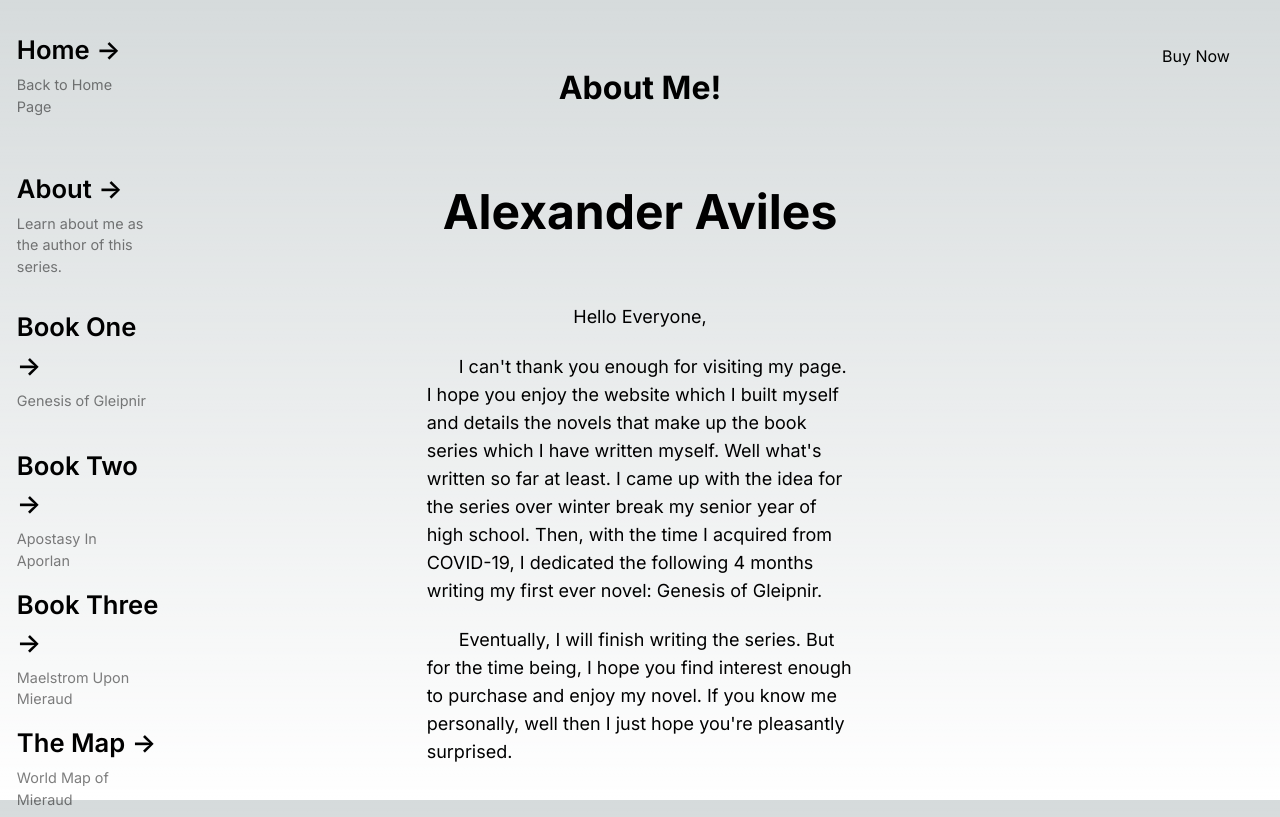
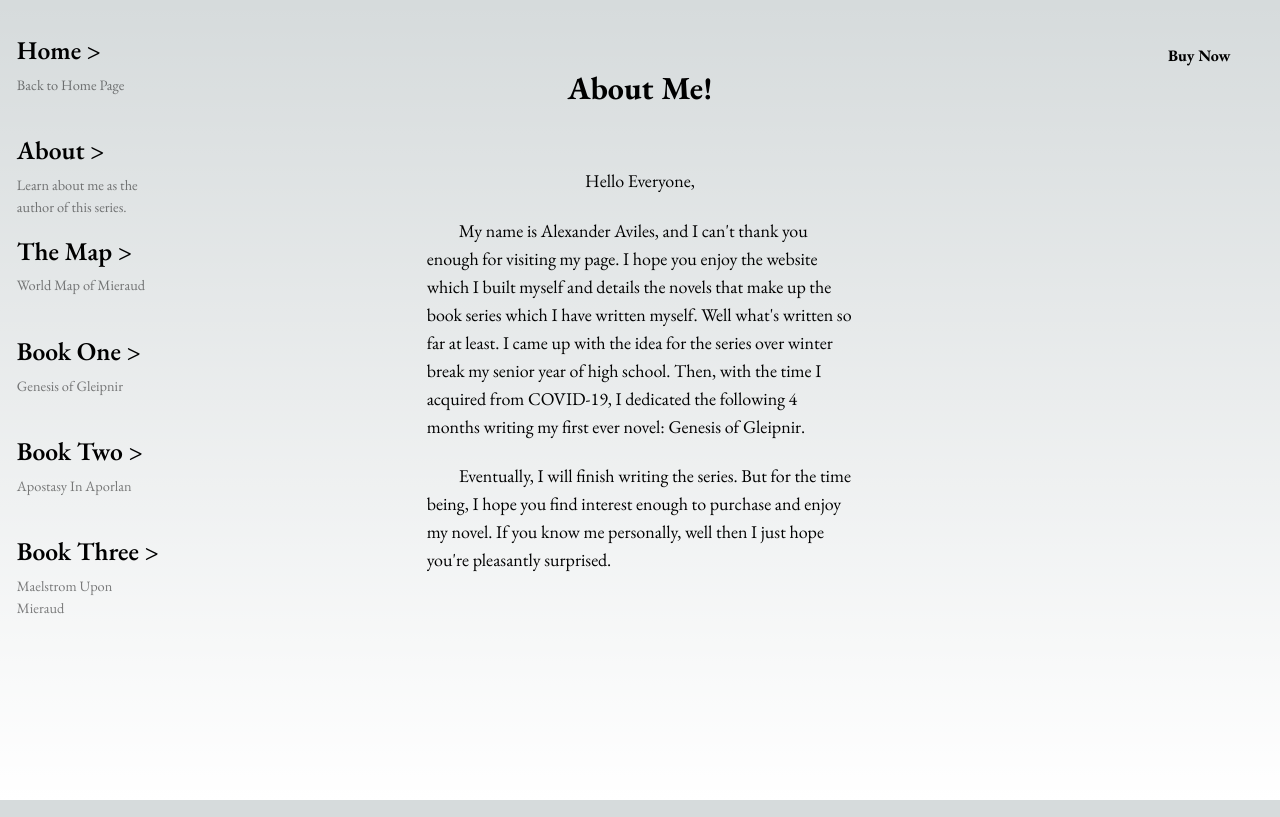
Before and after one commit to alex-aviles/MyBookSeriesWebsite, a Next.js app: page /about in a window 1280 px wide. Built offline with nearby package versions, Linux system fonts and the light colour scheme.

Commit message:
fonts and colors 1

```diff
--- a/src/app/about/page.tsx
+++ b/src/app/about/page.tsx
@@ -14,14 +14,14 @@ export default function aboutPage() {
         <p className="text-[200%] font-bold text-center mt-[15%]">
           About Me!
         </p>
-        <p className="text-[300%] font-bold text-center mt-[15%]">
+        {/*<p className="text-[300%] font-bold text-center mt-[15%]">
           Alexander Aviles
-        </p>
+  </p>*/}
         <p className="text-lg max-w-prose text-center mt-[13%]">
           Hello Everyone,
         </p>
         <p className="text-lg max-w-prose text-left indent-8 mt-[5%]">
-          I can&apos;t thank you enough for visiting my page. I hope you enjoy the
+          My name is Alexander Aviles, and I can&apos;t thank you enough for visiting my page. I hope you enjoy the
           website which I built myself and details the novels that make up the book series
           which I have written myself. Well what&apos;s written so far at least. I came up with
           the idea for the series over winter break my senior year of high school. Then, with the time
--- a/src/app/layout.tsx
+++ b/src/app/layout.tsx
@@ -1,9 +1,9 @@
 import type { Metadata } from 'next'
-import { Inter } from 'next/font/google'
+import { EB_Garamond } from 'next/font/google'
 import './globals.css'
 import Link from 'next/link';
 
-const inter = Inter({ subsets: ['latin'] })
+const fontType = EB_Garamond({ subsets: ['latin'] })
 
 export const metadata: Metadata = {
   title: 'Chronicles of Mieraud',
@@ -18,15 +18,15 @@ export default function RootLayout({
   return (
     <html lang="en">
 
-      <body className={inter.className}>
+      <body className={fontType.className}>
         <div className="absolute top-[3%] sm:right-[%] md:top-[3%] md:right-[1%] lg:top-[3%] lg:right-[1%] xl:top-[3%] xl:right-[1%] pr-[1%]">
-          <p className="sm:p-2 md:p-3 lg:p-4 xl:p-5 dark:bg-zinc-800/30">
+          <p className="sm:p-2 md:p-3 lg:p-4 xl:p-5 dark:bg-gray-500/25">
             <a
               href="https://www.amazon.com/dp/B09PHCFNH8?binding=paperback&qid=1700102595&sr=1-1&ref=dbs_dp_rwt_sb_pc_tpbk"
               target="_blank"
               rel="noopener noreferrer"
             >
-              Buy Now&nbsp; {/*use sticky headers for buy now buttons*/}
+              <b>Buy Now&nbsp;</b>
             </a>
           </p>
         </div>
@@ -41,14 +41,13 @@ export default function RootLayout({
             <h2 className={`mb-[3%] text-[160%] font-semibold`}>
               Home{' '}
               <span className="inline-block transition-transform group-hover:translate-x-[20%] motion-reduce:transform-none">
-                -&gt;
+                &gt;
               </span>
             </h2>
             <p className={`max-w-[90%] text-[90%] opacity-[50%]`}>
               Back to Home Page
             </p>
           </Link>
-
 
           <Link
             href="/about"
@@ -58,11 +57,27 @@ export default function RootLayout({
             <h2 className={`mb-[3%] text-[160%] font-semibold`}>
               About{' '}
               <span className="inline-block transition-transform group-hover:translate-x-[20%] motion-reduce:transform-none">
-                -&gt;
+                &gt;
               </span>
             </h2>
             <p className={`max-w-[90%] text-[90%] opacity-[50%]`}>
               Learn about me as the author of this series.
+            </p>
+          </Link>
+
+          <Link
+            href="/map"
+            className="group rounded-lg border border-transparent px-[2%] py-[4%] hover:bg-gray-100 hover:dark:border-neutral-700 hover:dark:bg-neutral-800/30"
+            rel="noopener noreferrer"
+          >
+            <h2 className={`mb-[3%] text-[160%] font-semibold`}>
+              The Map{' '}
+              <span className="inline-block transition-transform group-hover:translate-x-[20%] motion-reduce:transform-none">
+                &gt;
+              </span>
+            </h2>
+            <p className={`max-w-[90%] text-[90%] opacity-[50%]`}>
+              World Map of Mieraud
             </p>
           </Link>
 
@@ -74,7 +89,7 @@ export default function RootLayout({
             <h2 className={`mb-[3%] text-[160%] font-semibold`}>
               Book One{' '}
               <span className="inline-block transition-transform group-hover:translate-x-[20%] motion-reduce:transform-none">
-                -&gt;
+                &gt;
               </span>
             </h2>
             <p className={`max-w-[90%] text-[90%] opacity-[50%]`}>
@@ -90,7 +105,7 @@ export default function RootLayout({
             <h2 className={`mb-[3%] text-[160%] font-semibold`}>
               Book Two{' '}
               <span className="inline-block transition-transform group-hover:translate-x-[20%] motion-reduce:transform-none">
-                -&gt;
+                &gt;
               </span>
             </h2>
             <p className={`max-w-[90%] text-[90%] opacity-[50%]`}>
@@ -106,27 +121,11 @@ export default function RootLayout({
             <h2 className={`mb-[3%] text-[160%] font-semibold`}>
               Book Three{' '}
               <span className="inline-block transition-transform group-hover:translate-x-[20%] motion-reduce:transform-none">
-                -&gt;
+                &gt;
               </span>
             </h2>
             <p className={`max-w-[90%] text-[90%] opacity-[50%]`}>
               Maelstrom Upon Mieraud
-            </p>
-          </Link>
-
-          <Link
-            href="/map"
-            className="group rounded-lg border border-transparent px-[2%] py-[4%] hover:bg-gray-100 hover:dark:border-neutral-700 hover:dark:bg-neutral-800/30"
-            rel="noopener noreferrer"
-          >
-            <h2 className={`mb-[3%] text-[160%] font-semibold`}>
-              The Map{' '}
-              <span className="inline-block transition-transform group-hover:translate-x-[20%] motion-reduce:transform-none">
-                -&gt;
-              </span>
-            </h2>
-            <p className={`max-w-[90%] text-[90%] opacity-[50%]`}>
-              World Map of Mieraud
             </p>
           </Link>
         </div>
--- a/src/app/map/page.tsx
+++ b/src/app/map/page.tsx
@@ -65,7 +65,7 @@ export default function MapPage() {
       <div className="w-1/3 order-1"></div>
 
       <div
-        className="order-2 flex flex-col"
+        className="order-2 flex flex-col ml-[2%]"
         style={{
           overflow: 'hidden',
           cursor: isDragging ? 'grabbing' : 'grab',
```
